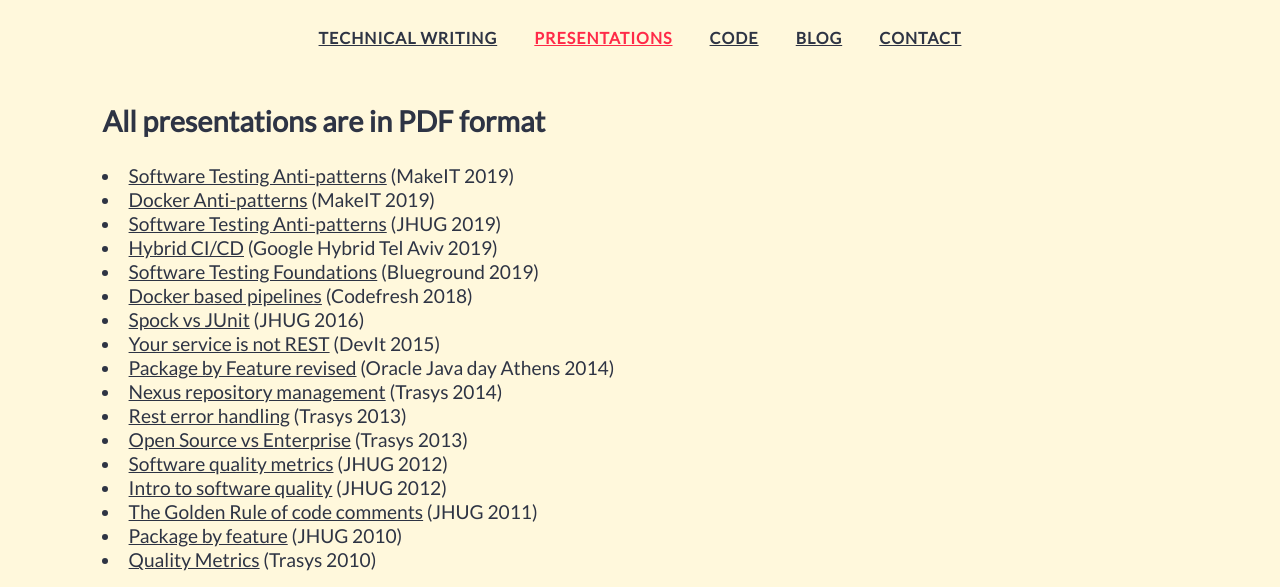
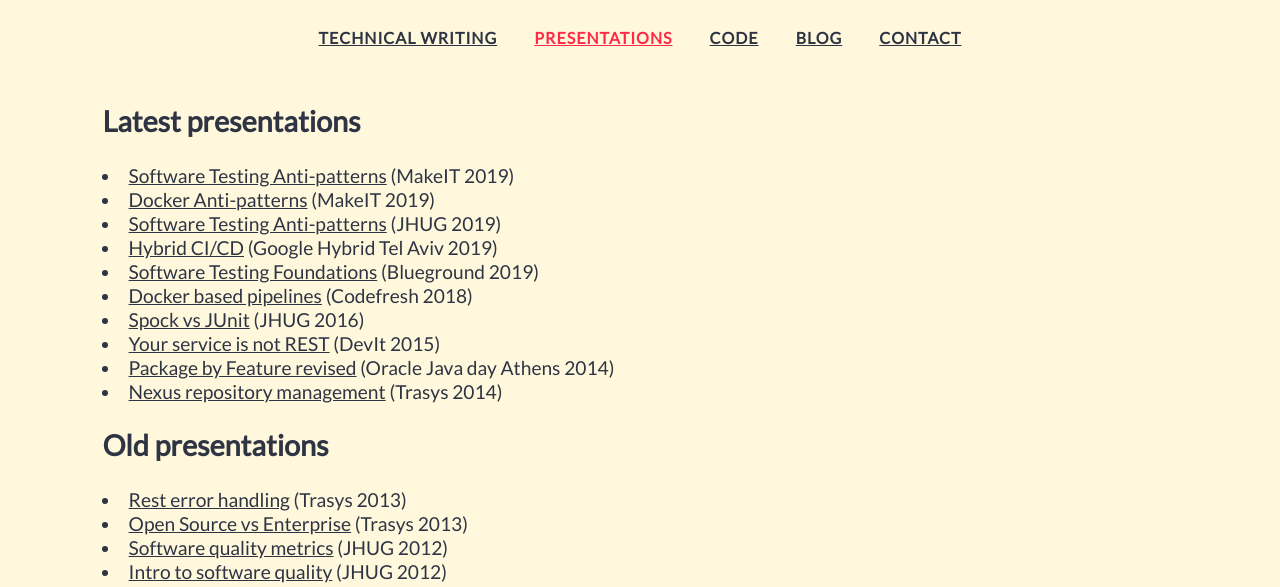
Before and after one commit to kkapelon/codepipes-site, a plain HTML site: page presentations.html in a window 1280 px wide. Shown: the part 177-764 px from the top of the page. Drawn offline with Linux system fonts and the light colour scheme.

Commit message:
More categories in presentations page.

```diff
--- a/presentations.html
+++ b/presentations.html
@@ -41,7 +41,7 @@
 				</nav>
 			</header>
 			<section class="simple">
-			<h2>All presentations are in PDF format</h2>
+			<h2>Latest presentations</h2>
 
 
 
@@ -67,6 +67,7 @@
 					<li><a href="presentations/package-by-feature-2.pdf">Package by Feature revised</a> (Oracle Java day Athens 2014)</li>
 					<li><a href="presentations/nexus-maven.pdf">Nexus repository management</a> (Trasys 2014)</li>
 
+				        <h2>Old presentations</h2>
 
 					<li><a href="presentations/rest-errors.pdf">Rest error handling</a> (Trasys 2013)</li>
 					<li><a href="presentations/enterprise-dev.pdf">Open Source vs Enterprise</a> (Trasys 2013)</li>
```
